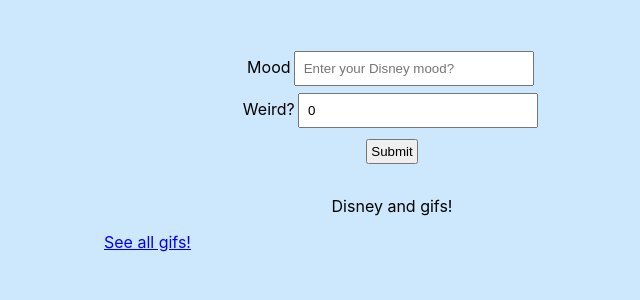
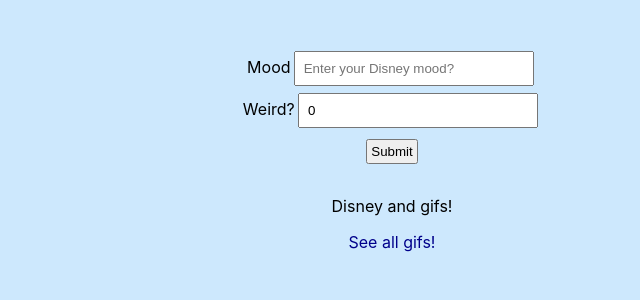
Before and after one commit to minjaechang/disney-hackathon, a React (Create React App) app in the folder client/: page / in a window 1280 px wide. Shown: the top 300 px of the page, without its empty margins (248-888 px from the left). Built offline with nearby package versions, Linux system fonts and the light colour scheme.

Commit message:
Add the link to home

```diff
--- a/client/src/App.css
+++ b/client/src/App.css
@@ -51,6 +51,13 @@
   margin-bottom: 1rem;
 }
 
+a {
+  display: block;
+  text-align: center;
+  text-decoration: none;
+  color: darkblue;
+}
+
 /* history */
 .history {
   max-width: 40rem;
--- a/client/src/components/History.js
+++ b/client/src/components/History.js
@@ -29,6 +29,9 @@
           <p>Loading...</p>
         )}
       </ul>
+      <div>
+        <Link to="/">Get a gif</Link>
+      </div>
     </div>
   );
 };
```
